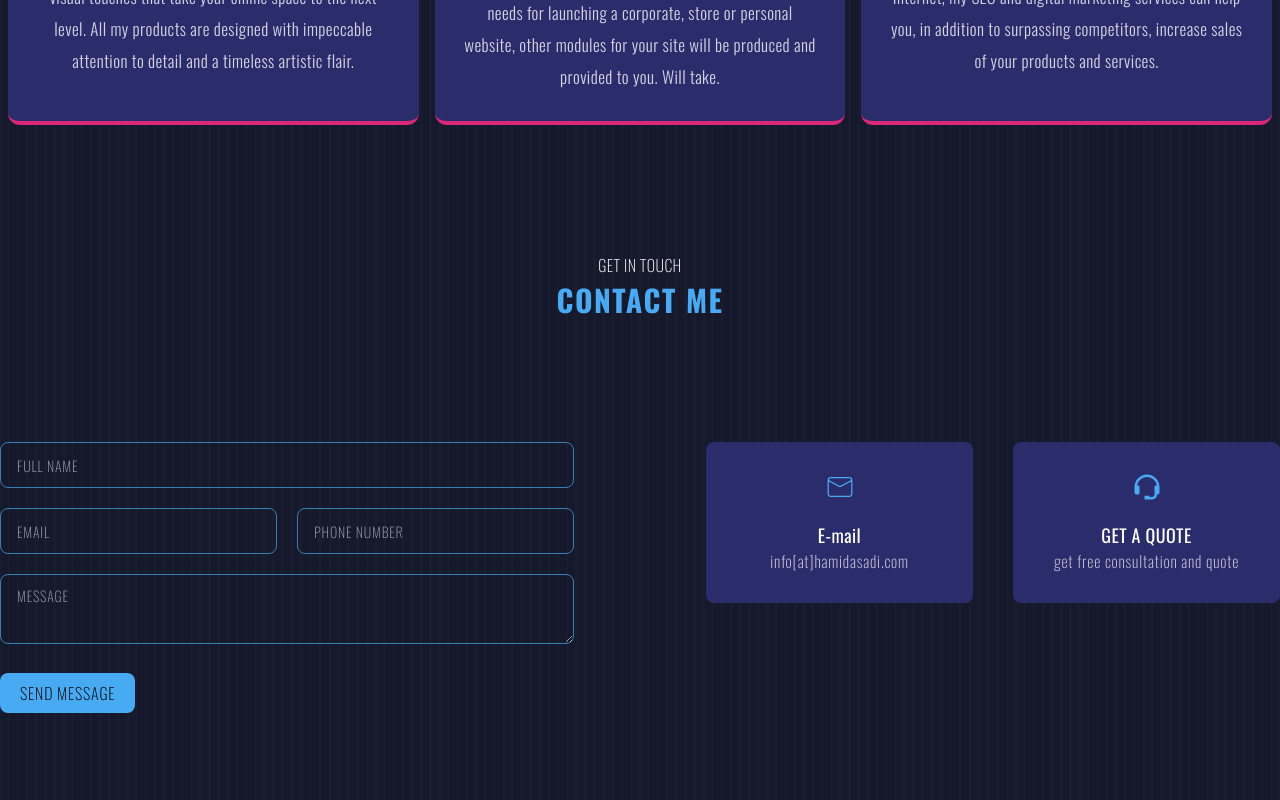
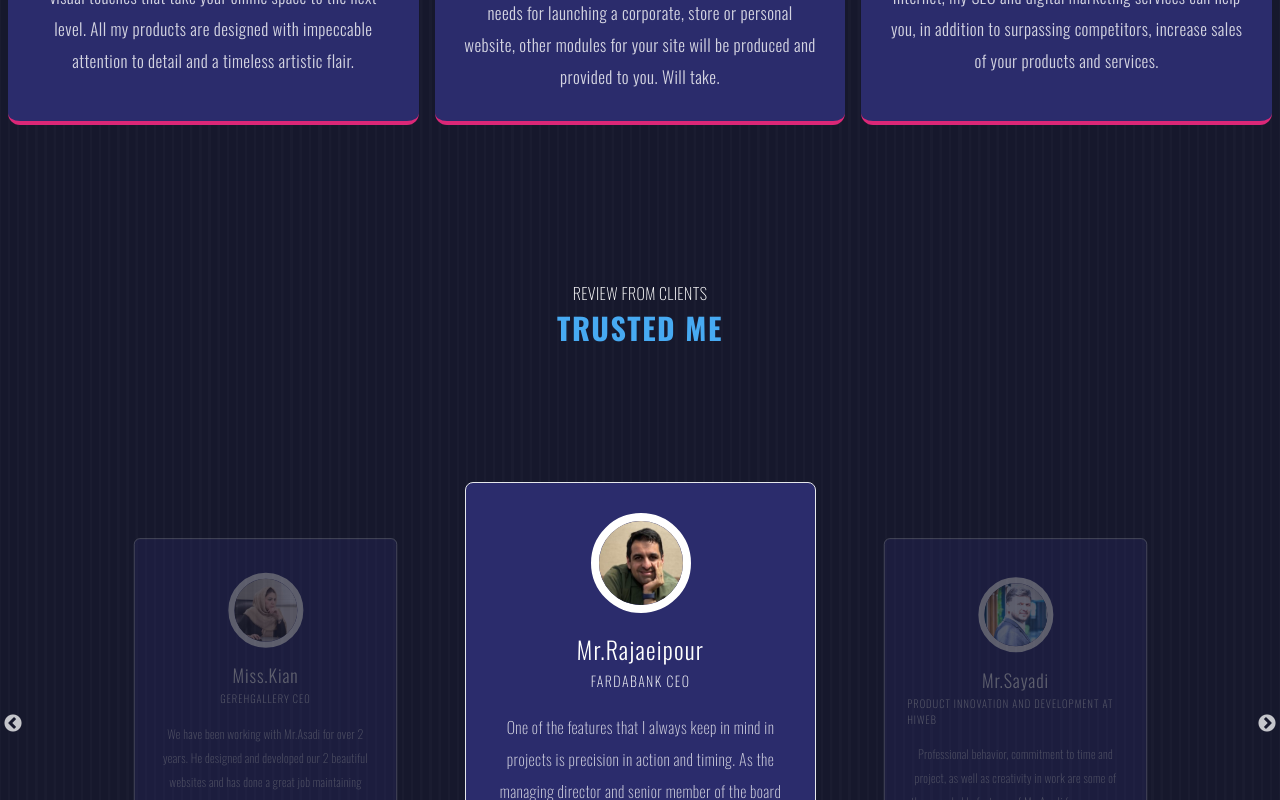
Before and after one commit to hamid19471/hamidasadi-website, a React (Vite) app: page / in a window 1280 px wide. Shown: the part 4080-4880 px from the top of the page. Built offline with nearby package versions, Linux system fonts and the light colour scheme.

Commit message:
Update: add testimonial component to home page fot final task in home page

```diff
--- a/src/pages/Home/Home.tsx
+++ b/src/pages/Home/Home.tsx
@@ -4,6 +4,7 @@ import ContactMe from "../../components/ContactMe/ContactMe";
 import Experiences from "../../components/Expreriences/Experiences";
 import HearoSection from "../../components/HeroSection/HearoSection";
 import Services from "../../components/Services/Services";
+import Testimonial from "../../components/Testimonial/Testimonial";
 import Layout from "../../layout";
 
 const Home = () => {
@@ -14,6 +15,7 @@ const Home = () => {
             <Clients />
             <Experiences />
             <Services />
+            <Testimonial />
             <ContactMe />
         </Layout>
     );
```
